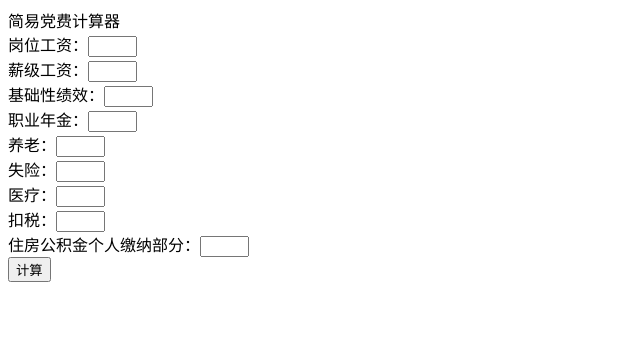
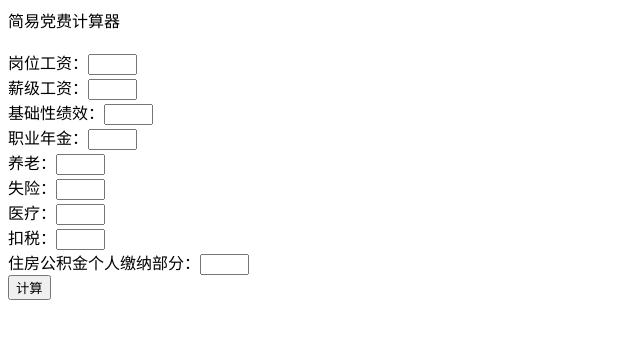
Before and after one commit to zltttt/zltttt.github.io, a plain HTML site: page calculator/index.html in a window 1280 px wide. Shown: the whole page, without its empty margins (0-640 px from the left). Drawn offline with Linux system fonts and the light colour scheme.

Commit message:
Site updated: 2020-09-30 17:33:17

```diff
--- a/calculator/index.html
+++ b/calculator/index.html
@@ -36,7 +36,7 @@
 	}
 </script>
 <body>
-	简易党费计算器<br>
+	简易党费计算器<br><br>
 	岗位工资：<input type="text" size='3'><br>
 	薪级工资：<input type="text" size='3'><br>
 	基础性绩效：<input type="text" size='3'><br>
```
